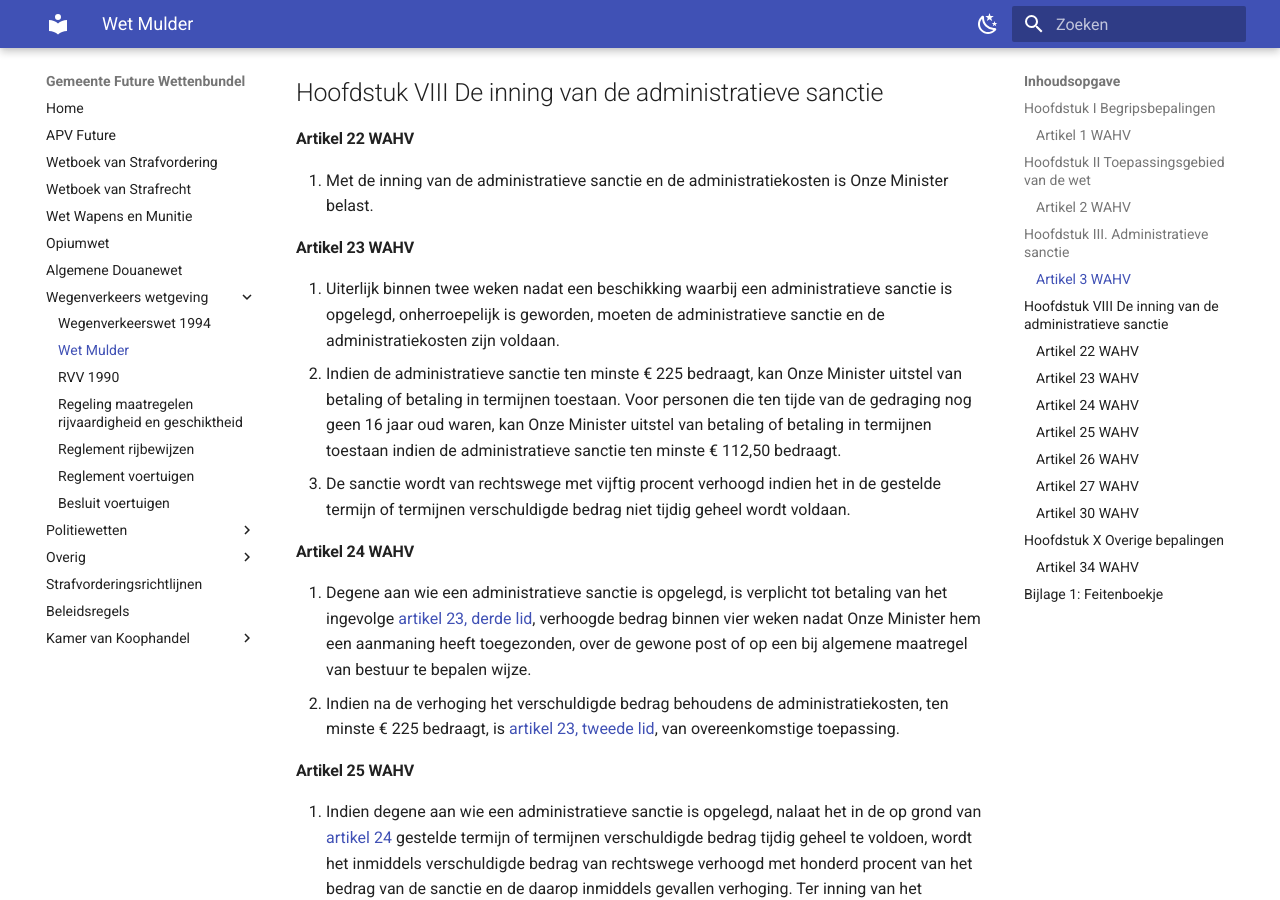
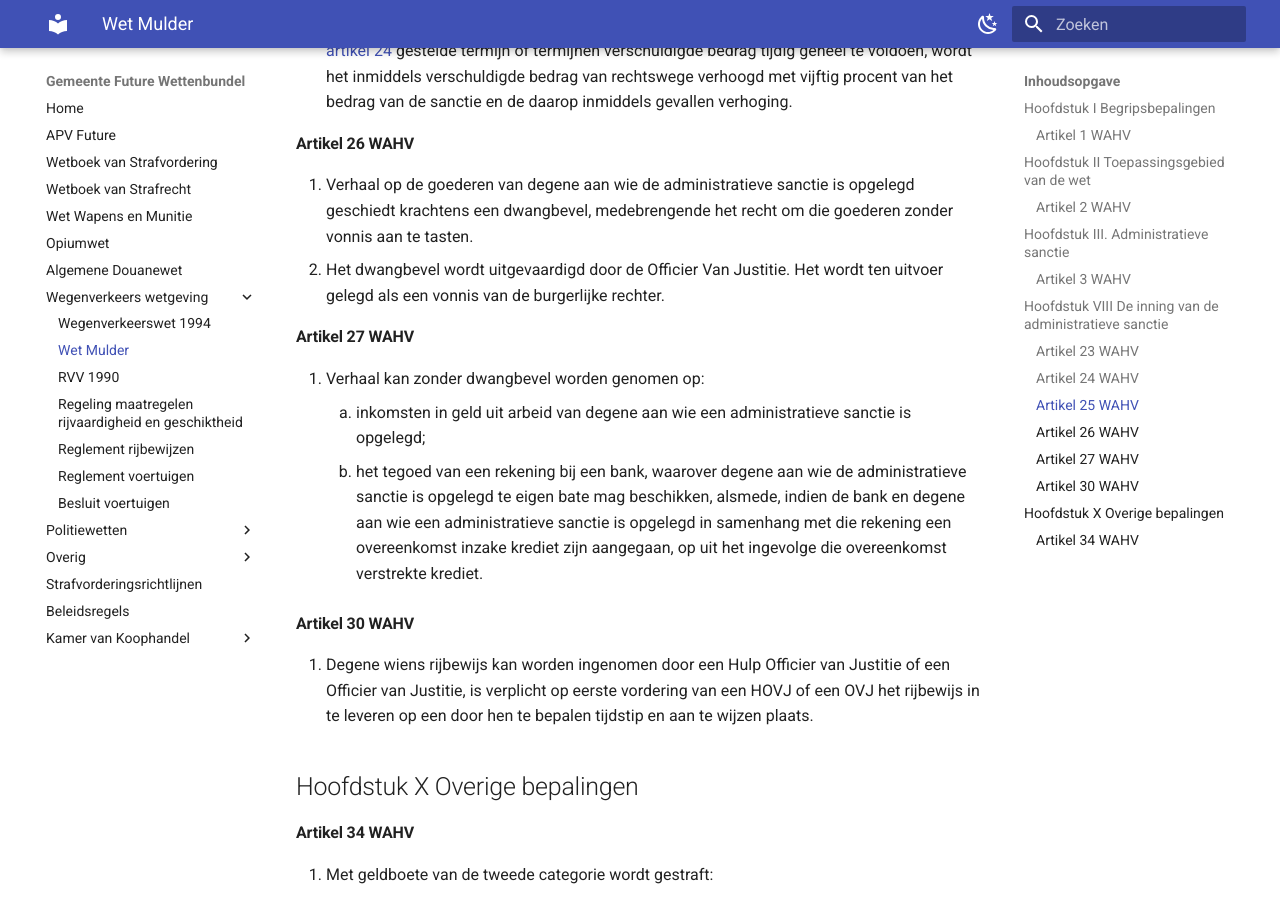
Before and after one commit to EnriqueFernandez20/FutureRP-Wettenbundel, an MkDocs documentation site: the page built from docs/wegenverkeerswet/wet-mulder.md, in a window 1280 px wide and 900 px high, scrolled down 1611 px. Built offline with MkDocs 1.6.1 and Material for MkDocs 9.7.7, drawn with Linux system fonts in a browser that asks for light colours; some of the changed text lies outside the part shown.

Commit message:
Update wet-mulder.md

```diff
--- a/docs/wegenverkeerswet/wet-mulder.md
+++ b/docs/wegenverkeerswet/wet-mulder.md
@@ -5,17 +5,12 @@
 #### Artikel 1 WAHV
 
 1. In deze wet wordt verstaan onder:
-    1. Onze Minister: Onze Minister van Veiligheid en Justitie;
     2. aanhangwagen, motorrijtuig, kenteken en rijbewijs: hetgeen daaronder wordt verstaan in [artikel 1, eerste lid](./wegenverkeerswet-1994.md#artikel-1-wvw-begripsbepalingen), van de Wegenverkeerswet 1994;
     3. bestuurder: alle weggebruikers behalve voetgangers;
     4. gedraging: een gedraging als bedoeld in [artikel 2, eerste lid](#artikel-2-wahv);
-    5. administratieve sanctie: de aan de Staat te betalen geldsom, bedoeld in [artikel 2](#artikel-2-wahv);
-    6. adres: aanduiding van straatnaam, huisnummer, plaatsnaam en postcode van het woonhuis van de betrokkene.
 2. In deze wet wordt mede verstaan onder:
     1. bestuurder: degene die wordt geacht een motorrijtuig onder zijn onmiddellijk toezicht te doen besturen;
-    2. kenteken: het kenteken waaronder een motorrijtuig in het buitenland is geregistreerd, het registratienummer, vermeld op het registratiebewijs, afgegeven voor een motorrijtuig gebezigd ten behoeve van de strijdkrachten, alsmede enig ander registratienummer waaronder een motorrijtuig in Nederland mag worden geregistreerd;
-    3. kentekenregister: een buitenlands register betreffende aldaar geregistreerde motorrijtuigen, de registratie betreffende motorrijtuigen gebezigd ten behoeve van de strijdkrachten, bijgehouden door Onze Minister van Defensie, alsmede enig andere registratie betreffende motorrijtuigen, waarvan de houder gerechtigd is deze in Nederland te voeren;
-    4. rijbewijs: een door het bevoegde gezag in het buitenland afgegeven rijbewijs, alsmede een door het militaire gezag afgegeven rijbewijs.
+    2. rijbewijs
 
 ## Hoofdstuk II Toepassingsgebied van de wet
 
@@ -23,8 +18,7 @@
 
 1. Ter zake van de in de bijlage bij deze wet omschreven gedragingen die in strijd zijn met op het verkeer betrekking hebbende voorschriften gesteld bij of krachtens de Wegenverkeerswet 1994, kunnen op de wijze bij deze wet bepaald administratieve sancties worden opgelegd. Ingeval een administratiefrechtelijke sanctie wordt opgelegd zijn voorzieningen van strafrechtelijke of strafvorderlijke aard uitgesloten.
 2. Als gedragingen in de zin van het eerste lid worden niet beschouwd die gedragingen waarbij letsel aan personen is ontstaan of schade aan goederen is toegebracht.
-3. Voor elke gedraging bepaalt de in het eerste lid bedoelde bijlage de aan de Staat te betalen geldsom. Deze geldsom kan per gedraging niet meer zijn dan het bedrag van de geldboete van de eerste categorie.
-4. De in het derde lid bedoelde geldsom wordt voor personen die ten tijde van de gedraging nog geen zestien jaar oud waren, gehalveerd.
+3. Voor elke gedraging bepaalt de in het eerste lid bedoelde bijlage de aan de gemeente te betalen geldsom. Deze geldsom kan per gedraging niet meer zijn dan het bedrag van de geldboete van de eerste categorie.
 
 ## Hoofdstuk III. Administratieve sanctie
 
@@ -34,32 +28,23 @@
 
 ## Hoofdstuk VIII De inning van de administratieve sanctie
 
-#### Artikel 22 WAHV
-
-1. Met de inning van de administratieve sanctie en de administratiekosten is Onze Minister belast.
-
 #### Artikel 23 WAHV
 
-1. Uiterlijk binnen twee weken nadat een beschikking waarbij een administratieve sanctie is opgelegd, onherroepelijk is geworden, moeten de administratieve sanctie en de administratiekosten zijn voldaan.
-2. Indien de administratieve sanctie ten minste € 225 bedraagt, kan Onze Minister uitstel van betaling of betaling in termijnen toestaan. Voor personen die ten tijde van de gedraging nog geen 16 jaar oud waren, kan Onze Minister uitstel van betaling of betaling in termijnen toestaan indien de administratieve sanctie ten minste € 112,50 bedraagt.
-3. De sanctie wordt van rechtswege met vijftig procent verhoogd indien het in de gestelde termijn of termijnen verschuldigde bedrag niet tijdig geheel wordt voldaan.
+1. Uiterlijk binnen 14 dagen nadat een beschikking waarbij een administratieve sanctie is opgelegd, onherroepelijk is geworden, moeten de administratieve sanctie en de administratiekosten zijn voldaan.
+2. De sanctie wordt van rechtswege met vijftig procent verhoogd indien het in de gestelde termijn of termijnen verschuldigde bedrag niet tijdig geheel wordt voldaan.
 
 #### Artikel 24 WAHV
 
-1. Degene aan wie een administratieve sanctie is opgelegd, is verplicht tot betaling van het ingevolge [artikel 23, derde lid](#artikel-23-wahv), verhoogde bedrag binnen vier weken nadat Onze Minister hem een aanmaning heeft toegezonden, over de gewone post of op een bij algemene maatregel van bestuur te bepalen wijze.
-2. Indien na de verhoging het verschuldigde bedrag behoudens de administratiekosten, ten minste € 225 bedraagt, is [artikel 23, tweede lid](#artikel-23-wahv), van overeenkomstige toepassing.
+1. Degene aan wie een administratieve sanctie is opgelegd, is verplicht tot betaling van het ingevolge [artikel 23, derde lid](#artikel-23-wahv), verhoogde bedrag binnen vier weken te betalen.
 
 #### Artikel 25 WAHV
 
-1. Indien degene aan wie een administratieve sanctie is opgelegd, nalaat het in de op grond van [artikel 24](#artikel-24-wahv) gestelde termijn of termijnen verschuldigde bedrag tijdig geheel te voldoen, wordt het inmiddels verschuldigde bedrag van rechtswege verhoogd met honderd procent van het bedrag van de sanctie en de daarop inmiddels gevallen verhoging. Ter inning van het verschuldigde bedrag kan Onze Minister verhaal nemen overeenkomstig het bepaalde in de [artikelen 26](#artikel-26-wahv) en [27](#artikel-27-wahv).
-2. Indien het verschuldigde bedrag behoudens de administratiekosten, na de verhogingen op grond van [artikel 23, derde lid, en van het eerste lid](#artikel-23-wahv), ten minste € 225 bedraagt, is [artikel 23, tweede lid](#artikel-23-wahv), van overeenkomstige toepassing. Indien betaling in termijnen door Onze Minister is toegestaan, vindt verhaal overeenkomstig het bepaalde in de [artikelen 26](#artikel-26-wahv) en [27](#artikel-27-wahv) enkel plaats indien degene aan wie een administratieve sanctie is opgelegd nalatig blijft het in de gestelde termijn of termijnen verschuldigde bedrag tijdig geheel te voldoen.
-3. Onze Minister kan verhaal nemen gedurende drie jaar nadat ten aanzien van de administratieve sanctie een onherroepelijke beslissing is genomen. Indien betaling in termijnen door Onze Minister is toegestaan, wordt de termijn waarin verhaal kan worden genomen verlengd met één jaar.
-4. Het recht om verhaal te nemen vervalt door het overlijden van degene aan wie een administratieve sanctie is opgelegd.
+1. Indien degene aan wie een administratieve sanctie is opgelegd, nalaat het in de op grond van [artikel 24](#artikel-24-wahv) gestelde termijn of termijnen verschuldigde bedrag tijdig geheel te voldoen, wordt het inmiddels verschuldigde bedrag van rechtswege verhoogd met vijftig procent van het bedrag van de sanctie en de daarop inmiddels gevallen verhoging.
 
 #### Artikel 26 WAHV
 
 1. Verhaal op de goederen van degene aan wie de administratieve sanctie is opgelegd geschiedt krachtens een dwangbevel, medebrengende het recht om die goederen zonder vonnis aan te tasten.
-2. Het dwangbevel wordt in naam van de Koning uitgevaardigd door Onze Minister. Het wordt ten uitvoer gelegd als een vonnis van de burgerlijke rechter.
+2. Het dwangbevel wordt uitgevaardigd door de Officier Van Justitie. Het wordt ten uitvoer gelegd als een vonnis van de burgerlijke rechter.
 
 #### Artikel 27 WAHV
 
@@ -69,7 +54,7 @@
 
 #### Artikel 30 WAHV
 
-1. Degene wiens rijbewijs kan worden ingenomen door Onze Minister, is verplicht op eerste vordering van Onze Minister het rijbewijs in te leveren op een door Onze Minister te bepalen tijdstip en aan te wijzen plaats.
+1. Degene wiens rijbewijs kan worden ingenomen door een Hulp Officier van Justitie of een Officier van Justitie, is verplicht op eerste vordering van een HOVJ of een OVJ het rijbewijs in te leveren op een door hen te bepalen tijdstip en aan te wijzen plaats.
 
 ## Hoofdstuk X Overige bepalingen
 
@@ -79,7 +64,3 @@
     1. hij die niet voldoet aan vordering van een krachtens [artikel 3, eerste lid](#artikel-3-wahv), aangewezen toezichthouder;
     2. hij die de gegevens waarop de in het eerste lid bedoelde vordering betrekking heeft, onjuist opgeeft;
 2. Het strafbare feit is een overtreding.
-
-## [*Bijlage 1: Feitenboekje*](https://docs.google.com/spreadsheets/d/1BClENiqUgve-hbOfVJlzVYbODdRJmMeOc5TsuuwphYU/)
-
-<iframe src="https://docs.google.com/spreadsheets/d/e/2PACX-1vRKFUT3ddQ25G_R-T4QD31u4ezi6fxs6_WRbmfVev8WqVw0jVcG9ua74akCXXAD4OKnjcltEk5A0NUf/pubhtml?gid=0&amp;single=true&amp;widget=true&amp;headers=false" width="100%" style="height: 100vh;"></iframe>
```
